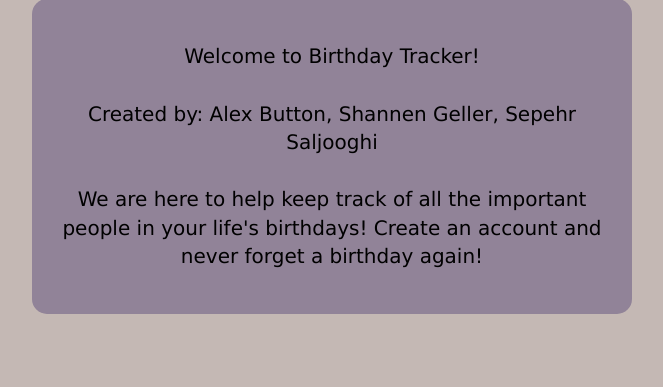
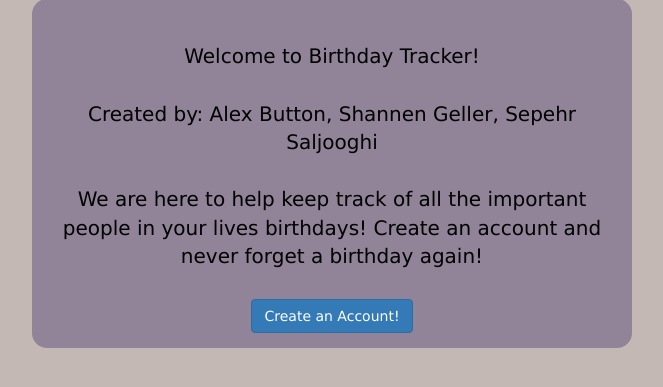
Before and after one commit to shannengeller/WebAppsBirthdayTracker, a Flask app: page / in a window 1280 px wide. Shown: the part 162-549 px from the top of the page, without its empty margins (308-971 px from the left). Run offline with Flask 3, Linux system fonts and the light colour scheme; some libraries are stand-ins or nearby versions.

Commit message:
added create account buton to intro page

```diff
--- a/website/templates/BT-Intro.html
+++ b/website/templates/BT-Intro.html
@@ -64,9 +64,10 @@
 		<br>
 
 		<br>
-		We are here to help keep track of all the important people in your life's birthdays! Create an account and never forget a birthday again!
+		We are here to help keep track of all the important people in your lives birthdays! Create an account and never forget a birthday again!
 		<br>
 		<br>
+		<button type="button" class="btn btn-primary">Create an Account!</button>
 		</p>
 
 
```
